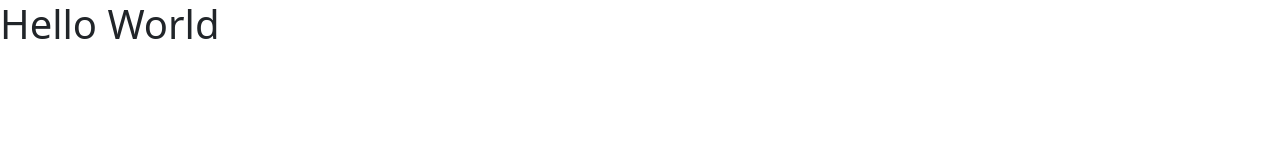
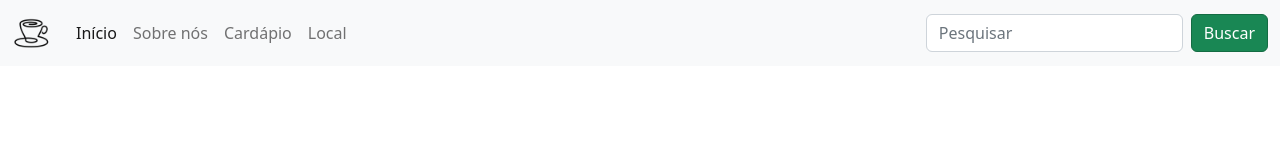
Before and after one commit to brunorafaelleao/formacao-css-desafio-03, a plain HTML site: page aulas/index.html in a window 1280 px wide. Drawn offline with nearby package versions, Linux system fonts and the light colour scheme.

Commit message:
finalizando navbar

```diff
--- /dev/null
+++ b/aulas/assets/css/style.css
@@ -0,0 +1,11 @@
+.navbar-brand img {
+  width: 40px;
+}
+
+.btn {
+  --bs-btn-bg: #198754;
+  --bs-btn-border-color: #146c43;
+  --bs-btn-hover-bg: #146c43;
+  --bs-btn-hover-border-color: #146c43;
+  --bs-btn-active-bg: #0c5734;
+}
--- a/aulas/index.html
+++ b/aulas/index.html
@@ -3,7 +3,7 @@
   <head>
     <meta charset="UTF-8" />
     <meta name="viewport" content="width=device-width, initial-scale=1.0" />
-    <title>Projeto</title>
+    <title>Cafe Kabru</title>
 
     <!-- bootstrap css -->
     <link
@@ -12,9 +12,54 @@
       integrity="sha384-rbsA2VBKQhggwzxH7pPCaAqO46MgnOM80zW1RWuH61DGLwZJEdK2Kadq2F9CUG65"
       crossorigin="anonymous"
     />
+    <!-- link css -->
+    <link rel="stylesheet" href="/aulas/assets/css/style.css" />
   </head>
   <body>
-    <h1>Hello World</h1>
+    <!-- navbar -->
+    <nav class="navbar navbar-expand-lg bg-light fixed-top">
+      <div class="container-fluid">
+        <a class="navbar-brand" href="#">
+          <img src="/aulas/assets/images/logo-cafe.png" alt="logo-cafe" />
+        </a>
+        <button
+          class="navbar-toggler"
+          type="button"
+          data-bs-toggle="collapse"
+          data-bs-target="#navbarSupportedContent"
+          aria-controls="navbarSupportedContent"
+          aria-expanded="false"
+          aria-label="Toggle navigation"
+        >
+          <span class="navbar-toggler-icon"></span>
+        </button>
+        <div class="collapse navbar-collapse" id="navbarSupportedContent">
+          <ul class="navbar-nav me-auto mb-2 mb-lg-0">
+            <li class="nav-item">
+              <a class="nav-link active" aria-current="page" href="#">Início</a>
+            </li>
+            <li class="nav-item">
+              <a class="nav-link" href="#about">Sobre nós</a>
+            </li>
+            <li class="nav-item">
+              <a class="nav-link" href="#menu">Cardápio</a>
+            </li>
+            <li class="nav-item">
+              <a class="nav-link" href="#local">Local</a>
+            </li>
+          </ul>
+          <form class="d-flex" role="search">
+            <input
+              class="form-control me-2"
+              type="search"
+              placeholder="Pesquisar"
+              aria-label="Search"
+            />
+            <button class="btn btn-primary" type="submit">Buscar</button>
+          </form>
+        </div>
+      </div>
+    </nav>
 
     <!-- bootstrap js -->
     <script
```
Also changed, not shown: aulas/assets/images/logo-cafe.png (added).
